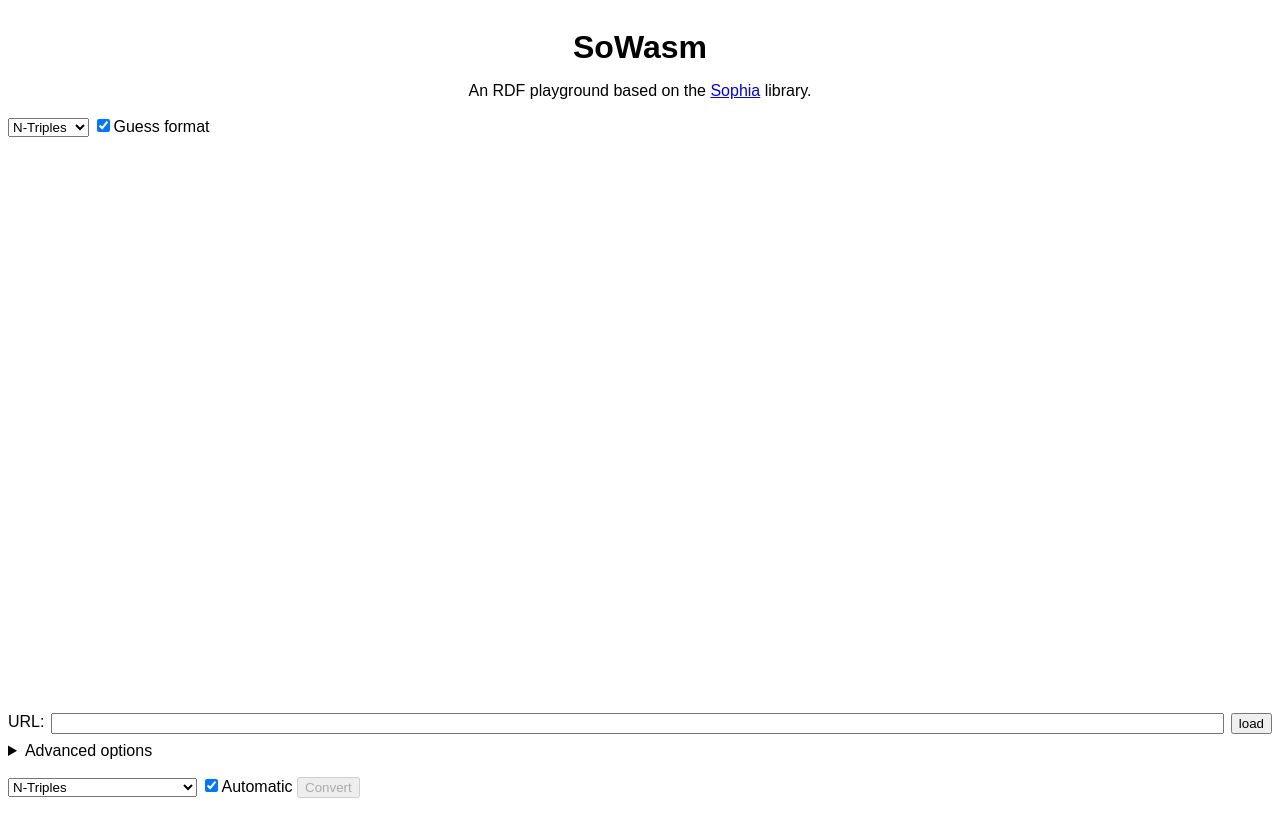
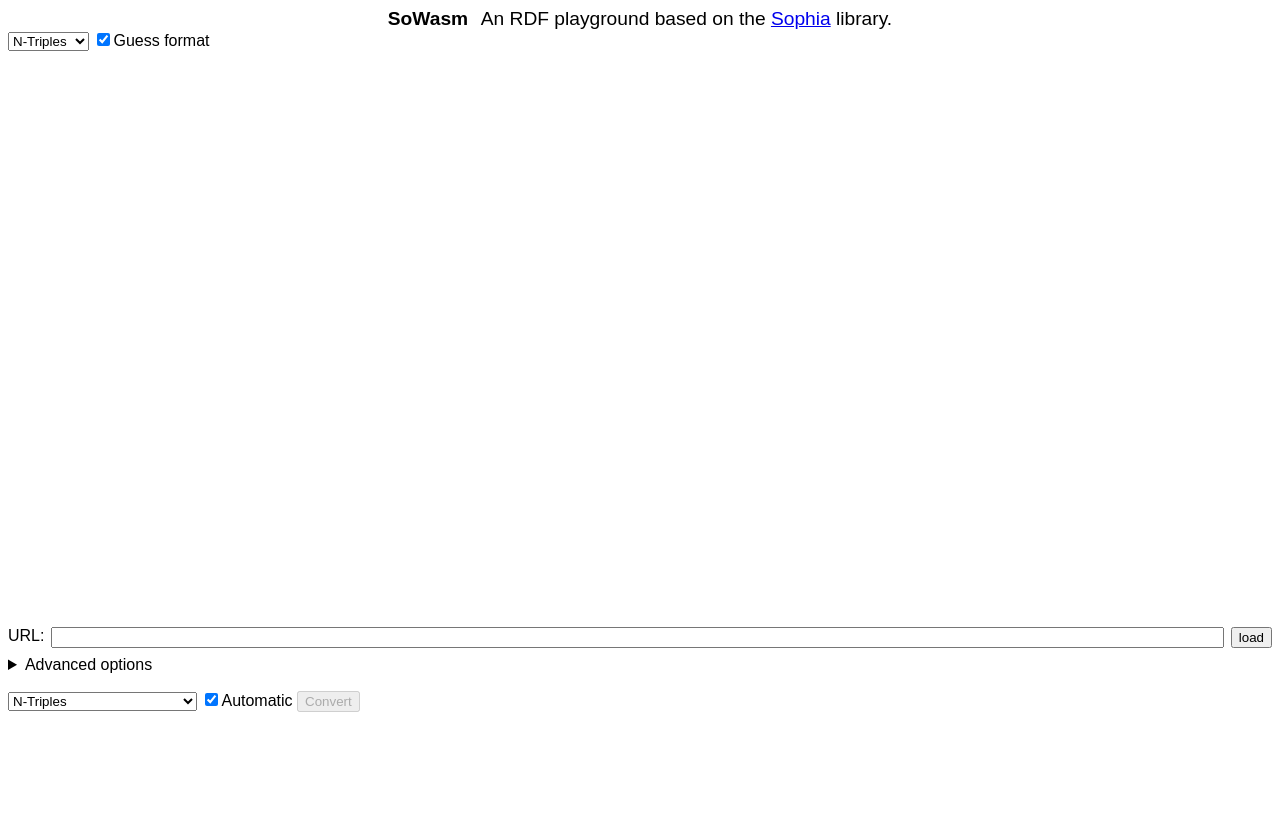
Before and after one commit to pchampin/sowasm, a plain HTML site: page demo/index.html in a window 1280 px wide. Shown: the top 836 px of the page. Drawn offline with nearby package versions, Linux system fonts and the light colour scheme.

Commit message:
reduce the space taken up by the title

```diff
--- a/demo/index.html
+++ b/demo/index.html
@@ -11,8 +11,10 @@
 </head>
 
 <body>
-    <h1>SoWasm</h1>
-    <p>An RDF playground based on the <a href="https://crates.io/crates/sophia">Sophia</a> library.</p>
+    <header>
+        <h1>SoWasm</h1>
+        <p>An RDF playground based on the <a href="https://crates.io/crates/sophia">Sophia</a> library.</p>
+    </header>
 
     <div id="iodiv">
         <div id="idiv">
--- a/demo/style.css
+++ b/demo/style.css
@@ -6,8 +6,15 @@
     width: 100% - 1em;
     margin: 0.5em;
 }
-h1 {
-    margin-bottom: 0;
+
+header {
+    display: flex;
+    align-items: baseline;
+}
+
+header > * {
+    font-size: 120%;
+    margin: 0 0.33em;
 }
 
 #idiv, #odiv {
```
